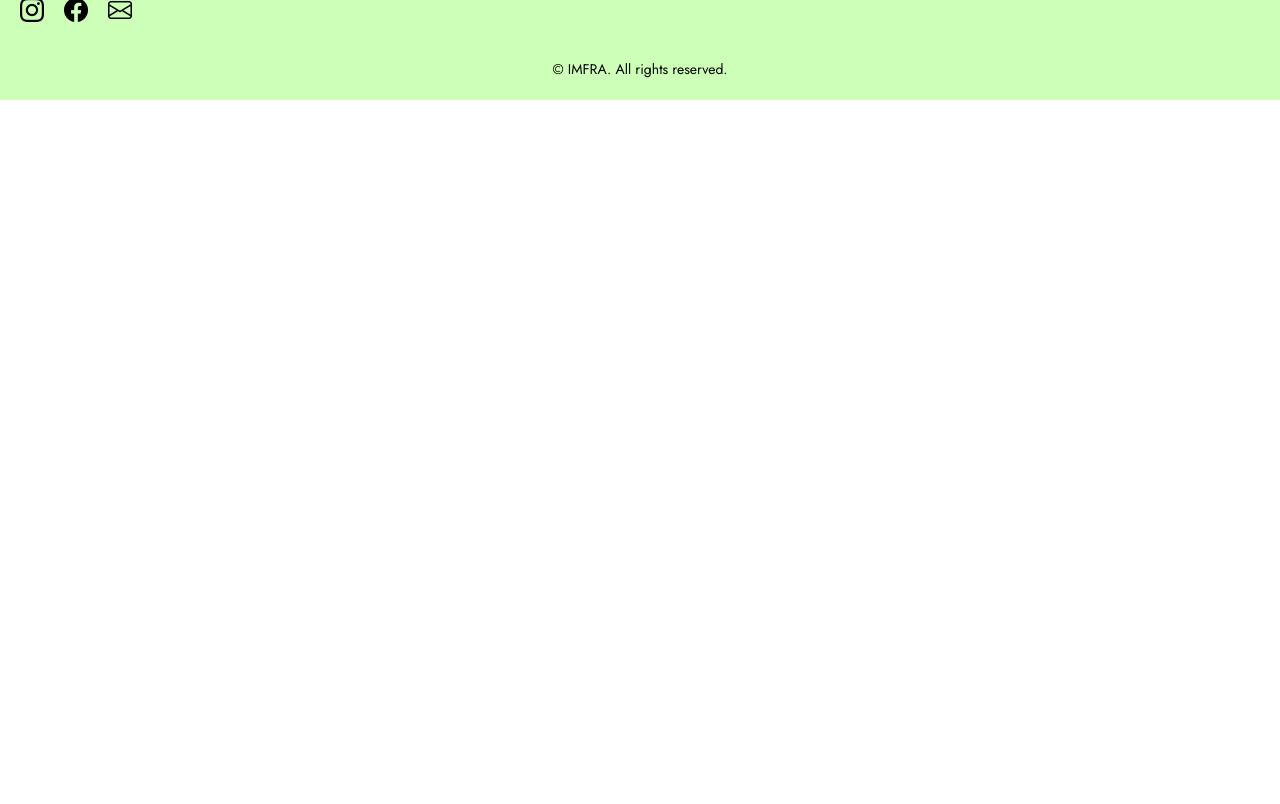
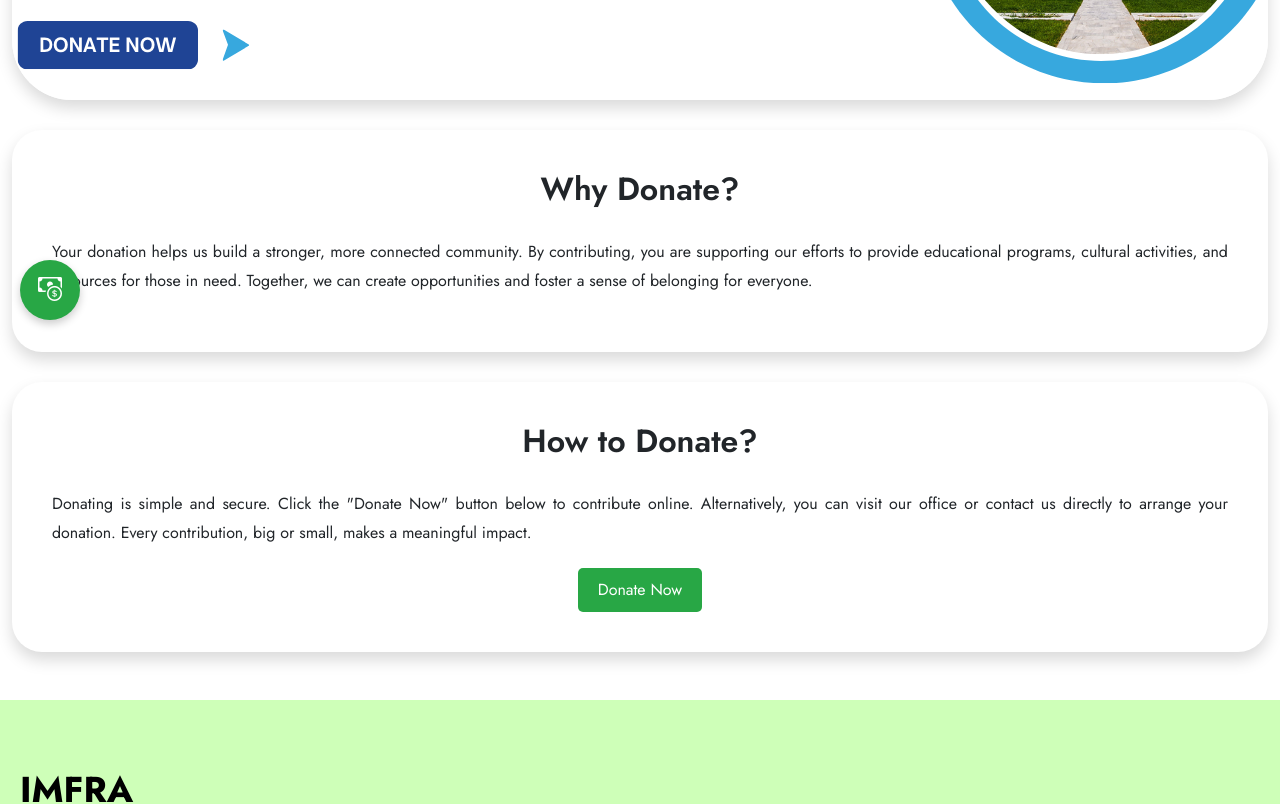
Before and after one commit to keenshi/IMFRA, a React (Create React App) app: page /Donate in a window 1280 px wide. Shown: the part 460-1264 px from the top of the page. Before the commit the page ends 800 px from the top, so only its background shows below. Built offline with nearby package versions, Linux system fonts and the light colour scheme.

Commit message:
--made changes

```diff
--- a/src/App.js
+++ b/src/App.js
@@ -1,9 +1,11 @@
 import { BrowserRouter, Route, Routes } from "react-router-dom";
 import "./App.css";
+import FixedDonateButton from "./FixedDonationButton";
 import Footer from "./footer";
 import Header from "./header";
 import MainContent from "./main";
 import { AboutUs } from "./Pages/AboutUs";
+import Donate from "./Pages/Donate";
 import { Events } from "./Pages/Events";
 import { GalleryPage } from "./Pages/GallleryPage";
 import JoinUs from "./Pages/JoinUs";
@@ -19,8 +21,10 @@ function App() {
           <Route path="gallery" Component={GalleryPage} />
           <Route path="aboutUs" Component={AboutUs} />
           <Route path="joinUs" Component={JoinUs} />
+          <Route path="Donate" Component={Donate} />
         </Routes>
         <Footer />
+        <FixedDonateButton />
       </div>
     </BrowserRouter>
   );
--- /dev/null
+++ b/src/FixedDonationButton.js
@@ -0,0 +1,35 @@
+import { Link } from "react-router-dom";
+
+function FixedDonateButton() {
+  return (
+    <div
+      style={{
+        position: "fixed",
+        bottom: "20px",
+        left: "20px",
+        width: "60px",
+        height: "60px",
+        backgroundColor: "#28a745",
+        borderRadius: "50%",
+        display: "flex",
+        alignItems: "center",
+        justifyContent: "center",
+        boxShadow: "0 4px 8px rgba(0, 0, 0, 0.2)",
+        cursor: "pointer",
+      }}
+    >
+      <Link className="nav-link nav-text" to="Donate">
+        <i
+          className="bi bi-cash-coin"
+          style={{
+            color: "#fff",
+            marginTop: "8px",
+            fontSize: "24px",
+          }}
+        ></i>
+      </Link>
+    </div>
+  );
+}
+
+export default FixedDonateButton;
--- /dev/null
+++ b/src/Pages/Donate.js
@@ -0,0 +1,91 @@
+import "bootstrap/dist/css/bootstrap.min.css";
+import DonateBanner from "../Donate.png";
+
+function Donate() {
+  return (
+    <div
+      className="mt-5 mb-5 container"
+      style={{
+        fontFamily: "Jost, sans-serif",
+        maxWidth: "1300px",
+        justifyContent: "center",
+      }}
+    >
+      {/* Donation Banner */}
+      <div
+        className="shadow"
+        style={{
+          overflow: "hidden",
+          borderRadius: "60px",
+          marginBottom: "30px",
+          height: "400px",
+        }}
+      >
+        <img
+          src={DonateBanner}
+          alt="Donate Banner"
+          className="d-block w-100"
+          style={{ height: "400px", objectFit: "cover" }}
+        />
+      </div>
+
+      {/* Content Section */}
+      <div
+        className="shadow"
+        style={{
+          borderRadius: "30px",
+          backgroundColor: "#ffffff",
+          padding: "40px",
+          marginTop: "30px",
+        }}
+      >
+        <h2 style={{ fontWeight: "600", textAlign: "center", marginBottom: "30px" }}>
+          Why Donate?
+        </h2>
+        <p style={{ fontSize: "16px", lineHeight: "1.8", textAlign: "justify" }}>
+          Your donation helps us build a stronger, more connected community. By
+          contributing, you are supporting our efforts to provide educational
+          programs, cultural activities, and resources for those in need. Together,
+          we can create opportunities and foster a sense of belonging for everyone.
+        </p>
+      </div>
+
+      <div
+        className="shadow"
+        style={{
+          borderRadius: "30px",
+          backgroundColor: "#ffffff",
+          padding: "40px",
+          marginTop: "30px",
+        }}
+      >
+        <h2 style={{ fontWeight: "600", textAlign: "center", marginBottom: "30px" }}>
+          How to Donate?
+        </h2>
+        <p style={{ fontSize: "16px", lineHeight: "1.8", textAlign: "justify" }}>
+          Donating is simple and secure. Click the "Donate Now" button below to
+          contribute online. Alternatively, you can visit our office or contact us
+          directly to arrange your donation. Every contribution, big or small, makes
+          a meaningful impact.
+        </p>
+        <div style={{ textAlign: "center", marginTop: "20px" }}>
+          <button
+            style={{
+              backgroundColor: "#28a745",
+              color: "#fff",
+              border: "none",
+              padding: "10px 20px",
+              borderRadius: "5px",
+              cursor: "pointer",
+              fontSize: "16px",
+            }}
+          >
+            Donate Now
+          </button>
+        </div>
+      </div>
+    </div>
+  );
+}
+
+export default Donate;
--- a/src/main.jsx
+++ b/src/main.jsx
@@ -196,7 +196,7 @@ function MainContent() {
           access to exclusive events, valuable resources, and a network of
           inspiring individuals who are passionate about making a difference.
         </p>
-        <div style={{ textAlign: "left", marginTop: "20px" }}>
+        <div style={{ textAlign: "center", marginTop: "20px" }}>
           <button
             style={{
               backgroundColor: "#28a745",
@@ -227,13 +227,10 @@ function MainContent() {
           Contact Us
         </h2>
         <p style={{ fontSize: "16px", lineHeight: "1.6", textAlign: "justify" }}>
-          Have questions or want to learn more? Reach out to us at
-          <a href="mailto:info@organization.com" style={{ color: "#007bff", textDecoration: "none" }}>
-            info@organization.com
-          </a>
-          or call us at (123) 456-7890. We look forward to hearing from you!
+          Have questions or want to learn more? Reach out to us at (49) 456-7890. We look forward to hearing from you!
         </p>
       </div>
+
     </div>
   );
 }
```
